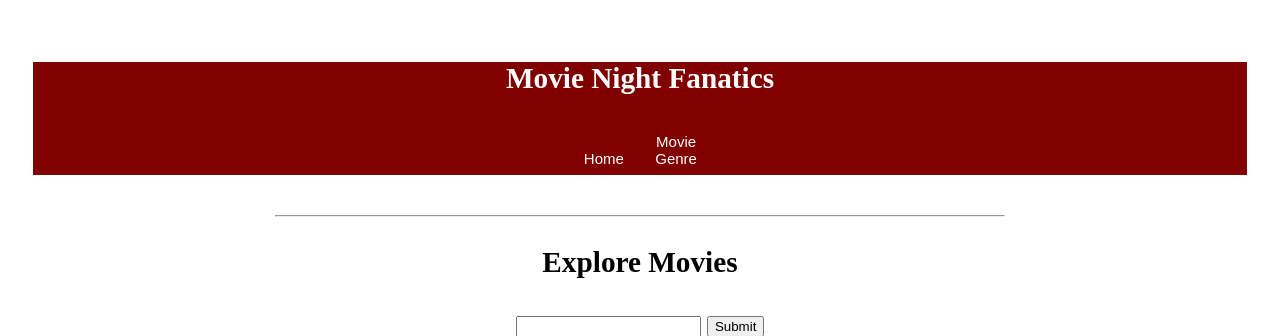
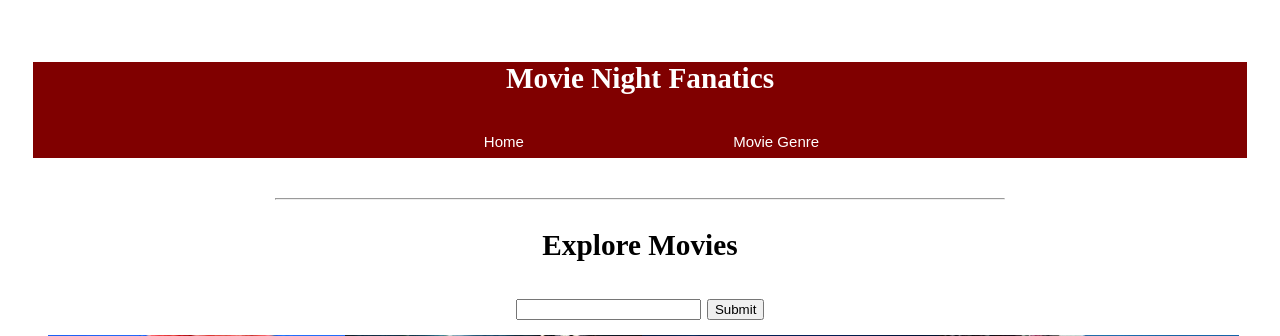
Before and after one commit to ericazodeh/CSCE-470-Project, a Flask app: page / in a window 1280 px wide. Shown: the top 336 px of the page. Run offline with Flask 2, Linux system fonts and the light colour scheme; parts of the project's set-up code (start-up, migrations or seed data) failed here and were passed over.

Commit message:
Update style.css

```diff
--- a/static/style.css
+++ b/static/style.css
@@ -30,7 +30,7 @@ ody{
 .nav a{
   text-decoration: none;
   color: #fff;
-  width: 50px;
+  width: 250px;
   display:block;
   padding: 8px;
   font-size: 15px;
```
